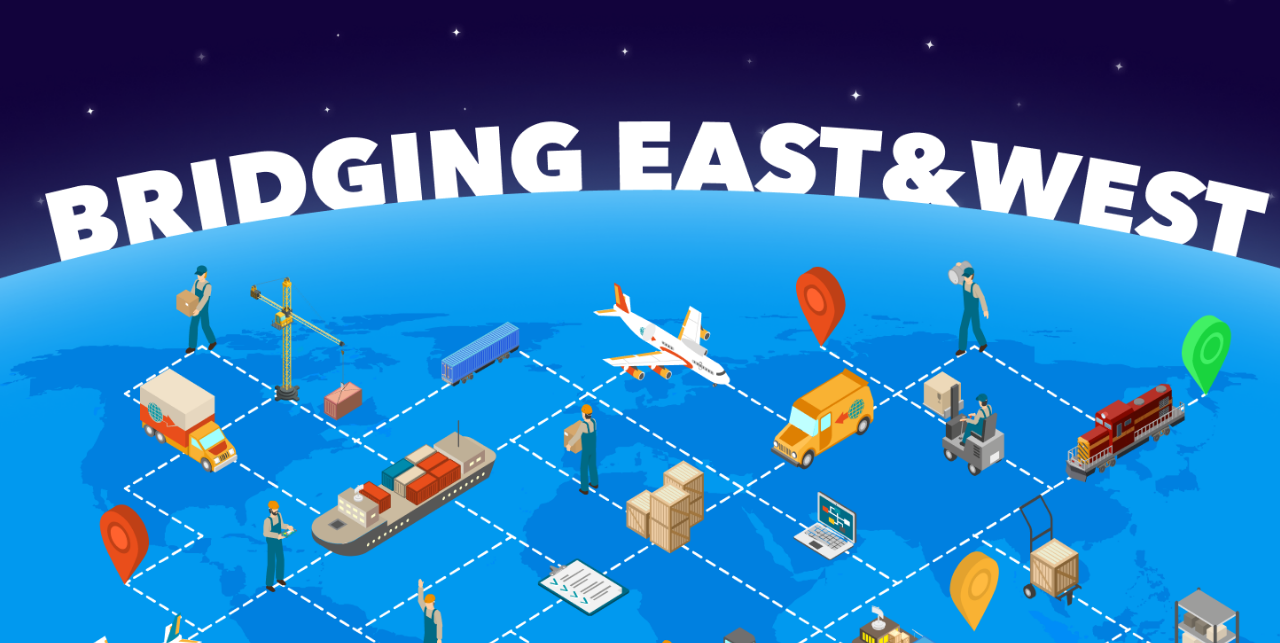
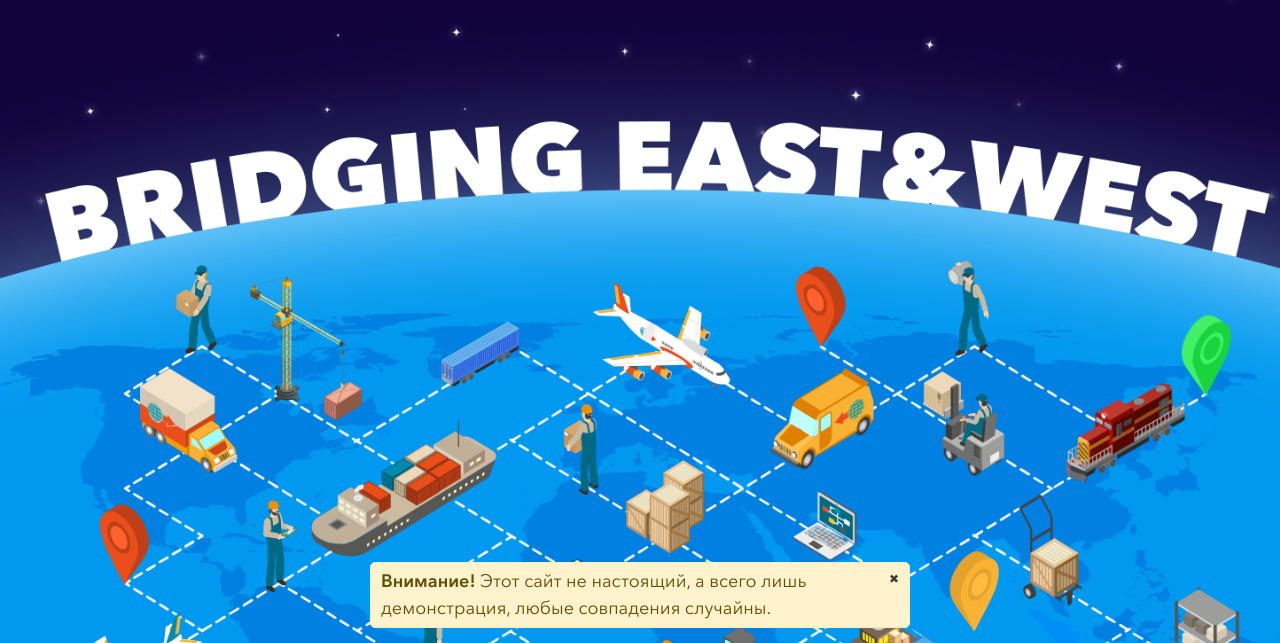
Before and after one commit to dmitry-ios/Transhub24, a website: page source/index.html in a window 1280 px wide. Shown: the part 157-800 px from the top of the page. Drawn offline with nearby package versions, Linux system fonts and the light colour scheme; files that its build step writes are made by us from their sources.

Commit message:
Добавляет алерт

```diff
--- a/package.json
+++ b/package.json
@@ -5,7 +5,8 @@
   "devDependencies": {
     "@htmlacademy/editorconfig-cli": "1.0.0",
     "autoprefixer": "9.8.4",
-    "browser-sync": "^2.26.13",
+    "axios": ">=0.21.1",
+    "browser-sync": "^2.26.14",
     "deep-extend": ">=0.5.1",
     "del": "^5.1.0",
     "gulp": "4.0.2",
--- a/source/index.html
+++ b/source/index.html
@@ -422,7 +422,20 @@
         </ul>
       </section>
     </main>
+
+    <!-- Блок с предупреждением не является частью страницы.
+        Просто показывает информацию для случайных посетителей. -->
+    <div class="warning-alert warning-alert--nojs" id="warning-alert">
+      <strong>Внимание!</strong>
+      Этот сайт не настоящий, а всего лишь демонстрация, любые совпадения случайны.
+      <button type="button">
+        ✖ <span class="visually-hidden">Закрыть предупреждение</span>
+      </button>
+    </div>
+
+
     <script src="https://code.jquery.com/jquery-3.5.1.min.js"></script>
     <script src="js/script.js"></script>
+    <script src="js/warning-alert.js"></script>
   </body>
 </html>
--- /dev/null
+++ b/source/js/warning-alert.js
@@ -0,0 +1,19 @@
+'use strict';
+
+(function () {
+  var warningAlert = document.querySelector('#warning-alert');
+  var closeButton = document.querySelector('#warning-alert button');
+
+  if (!warningAlert && !closeButton) {
+    return;
+  }
+
+  warningAlert.classList.remove('warning-alert--nojs');
+
+  var onAlertClose = function () {
+    warningAlert.classList.add('warning-alert--hidden');
+    closeButton.removeEventListener('click', onAlertClose);
+  };
+
+  closeButton.addEventListener('click', onAlertClose);
+})();
--- /dev/null
+++ b/source/less/blocks/warning-alert.less
@@ -0,0 +1,52 @@
+.warning-alert {
+  z-index: 100;
+  position: fixed;
+  left: 0;
+  right: 0;
+  bottom: 0;
+
+  margin: 15px auto;
+  padding: 5px 10px;
+  padding-right: 30px;
+  max-width: 540px;
+
+  color: #664d03;
+  font-size: 18px;
+  line-height: 1.5em;
+
+  background-color: #fff3cd;
+  border-radius: 5px;
+  border: 1px solid #ffecb5;
+}
+
+.warning-alert button {
+  position: absolute;
+  top: 6px;
+  right: 5px;
+
+  padding: 0;
+  width: 20px;
+  height: 20px;
+
+  color: #000;
+  font-size: 12px;
+  line-height: 1.5em;
+
+  background-color: transparent;
+  border: 0;
+  opacity: 0.75;
+}
+
+.warning-alert button:focus,
+.warning-alert button:hover {
+  opacity: 1;
+}
+
+.warning-alert button:active {
+  opacity: 0.3;
+}
+
+.warning-alert--hidden,
+.warning-alert--nojs button {
+  display: none;
+}
--- a/source/less/style.less
+++ b/source/less/style.less
@@ -15,3 +15,4 @@
 @import "blocks/button.less";
 @import "blocks/nav-item.less";
 @import "blocks/floating-header.less";
+@import "blocks/warning-alert.less";
```
Also changed, not shown: 1 other file.
